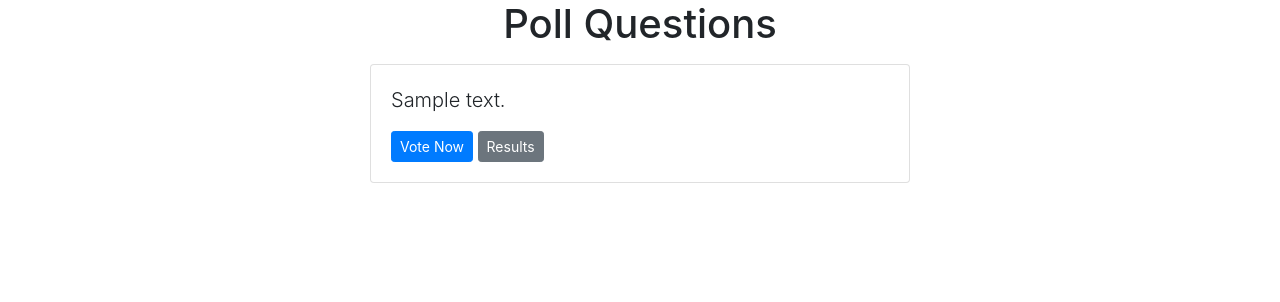
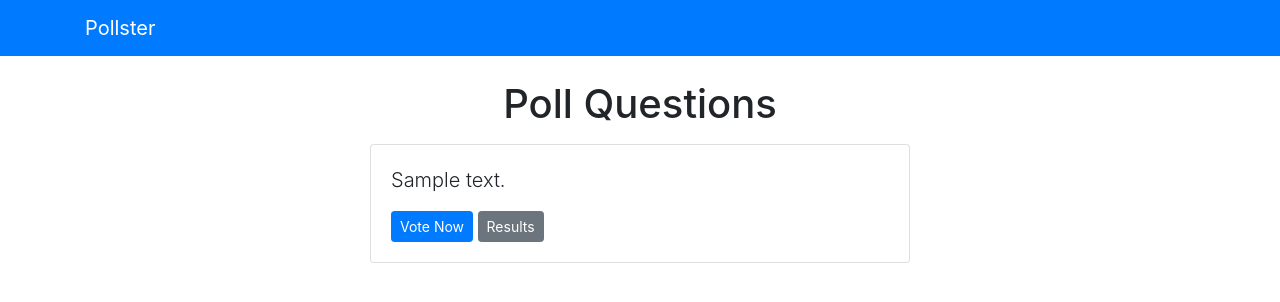
Before and after one commit to gavinquirk/pollster, a Django app: template pollster/templates/polls/index.html in a window 1280 px wide. Shown: the top 302 px of the page. Run offline with Django 3.2, Linux system fonts and the light colour scheme; the template is opened without the code that fills it: most values are stand-ins (such as "Sample title", 1, 10 or a date in 2020); some libraries are stand-ins or nearby versions.

Commit message:
navbar partial

```diff
--- a/pollster/templates/base.html
+++ b/pollster/templates/base.html
@@ -14,6 +14,7 @@
     <title>Pollster {% block title %}{% endblock %}</title>
   </head>
   <body>
+    {% include 'partials/_navbar.html' %}
     <div class="container">
       <div class="row">
         <div class="col-md-6 m-auto">
--- /dev/null
+++ b/pollster/templates/partials/_navbar.html
@@ -0,0 +1,5 @@
+<nav class="navbar navbar-dark bg-primary mb-4">
+  <div class="container">
+    <a class="navbar-brand" href="/">Pollster</a>
+  </div>
+</nav>
```
